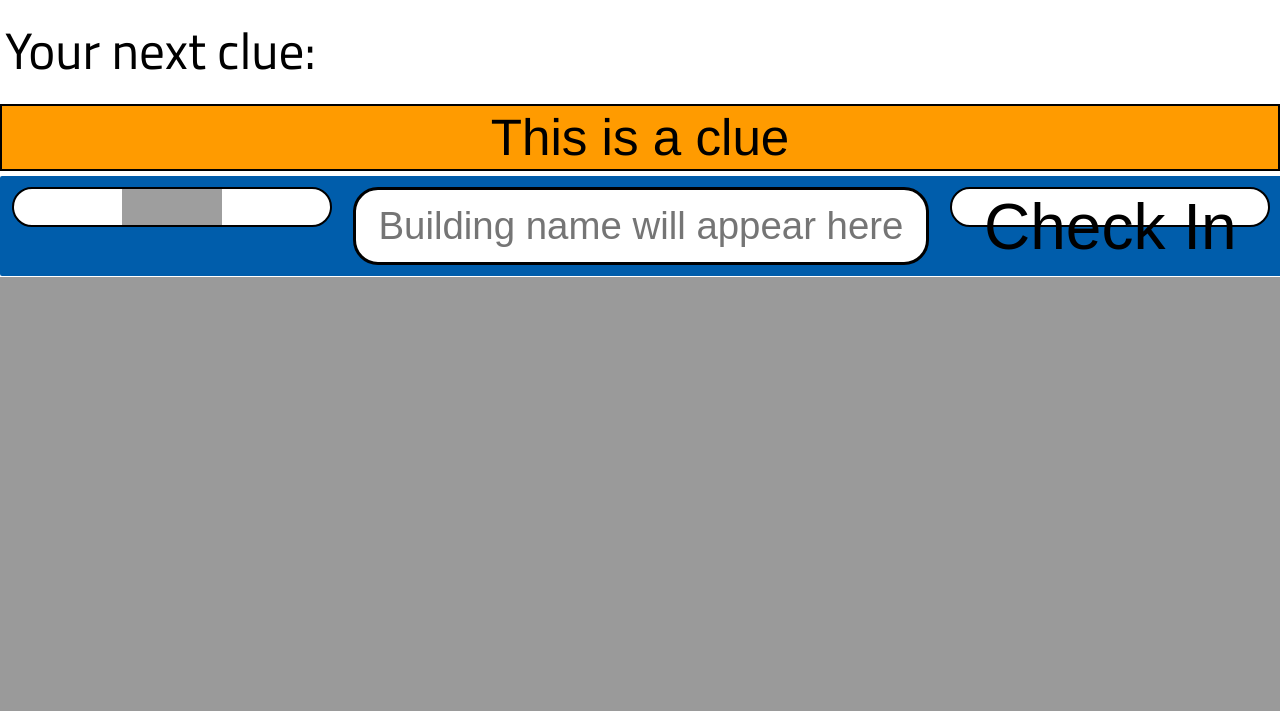
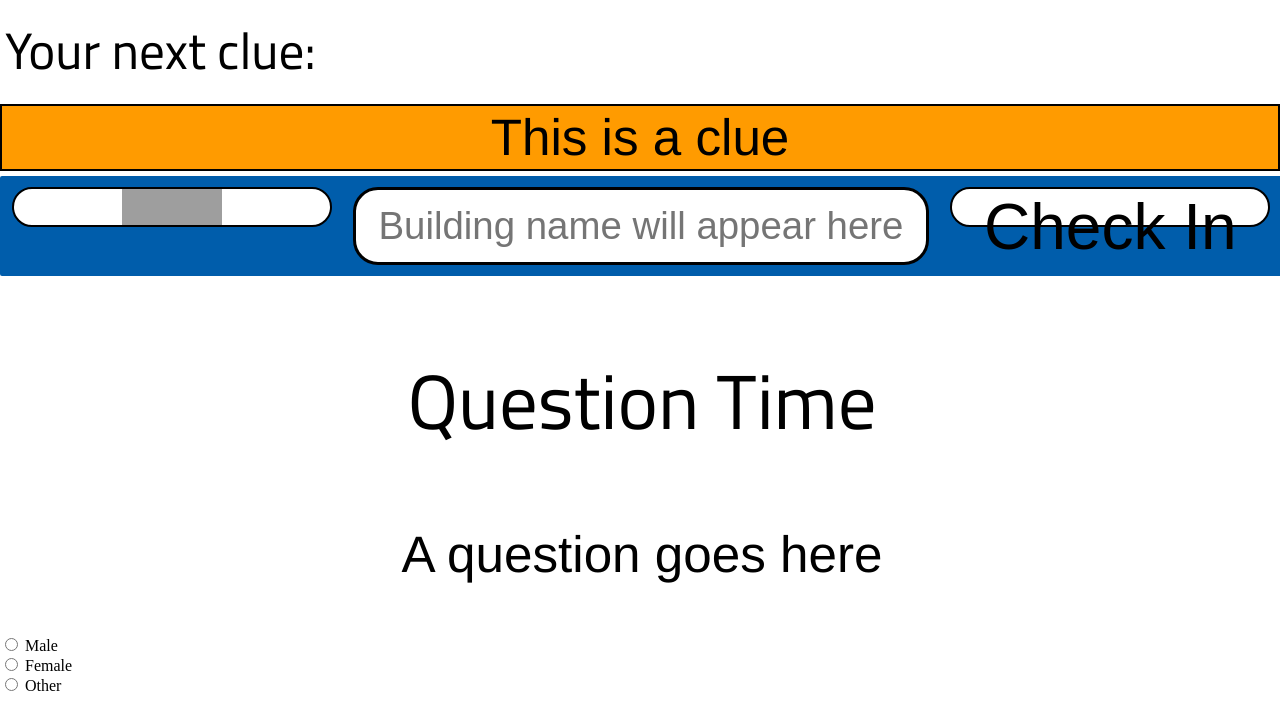
Before and after one commit to nickpap00/GroupSoftware, a PHP site: page /main.html in a window 1280 px wide. Shown: the part 807-1518 px from the top of the page. Before the commit the page ends 1084 px from the top, so only its background shows below. Run offline with PHP 8.4, Linux system fonts and the light colour scheme; some libraries are stand-ins or nearby versions; grey boxes are pictures that could not be loaded.

Commit message:
Changed qr code stuff

```diff
--- a/main.html
+++ b/main.html
@@ -1,22 +1,8 @@
 <html>
   <head>
-    <style>
-      /*
-        These are just very basic custom css for each element
-       You can change anything you see fit
-
-       I'm the greatest web page designer to ever live - Nicholas
-
-       The page is terrible but its a start and a basic layout.
-
-       Add any buttons and features you want
-      */
-
-      .body {
-        width: 100%;
-      }
-
-    </style>
+    <script src="mapCode.js"></script>
+	<script src="webPagesSourceCode\js\qr_scanner.js"></script>
+    <script src="https://maps.googleapis.com/maps/api/js?key=AIzaSyA9mz_14PT9i5meW0Ds5xAHe5nBBmaZqXQ&callback=initMap" async defer></script>
 	<link href="https://fonts.googleapis.com/css?family=Cairo&display=swap" rel="stylesheet">
   </head>
   <link rel="stylesheet" type="text/css" href="webPagesSourceCode\styles_coursework.css"></link>
@@ -45,15 +31,23 @@
     </div>
     <div class="qr_div">
       <button  id="scanbutton" class="button" onclick="document.getElementById('QR_scanner').click()"></button>
-		<input class="buildingtextbox" type=text size=16 placeholder="Building name will appear here" class=qrcode-text readonly/>
+		<input id="QR_textbox" class="buildingtextbox" type=text size=16 placeholder="Building name will appear here" class=qrcode-text readonly/>
 		<label class=qrcode-text-btn>
 		<input id="QR_scanner" type=file accept="image/*" capture=environment onchange="openQRCamera(this);" tabindex=-1></label>
-		<button class="button">Check In</button>
+		<button class="button" onclick="QR_checkin()">Check In</button>
     </div>
-    <script>
-    </script>
-    <script src="mapCode.js"></script>
-	<script src="webPagesSourceCode\js\qr_scanner.js"></script>
-    <script src="https://maps.googleapis.com/maps/api/js?key=AIzaSyA9mz_14PT9i5meW0Ds5xAHe5nBBmaZqXQ&callback=initMap" async defer></script>
+	 <!-- Popup Form to show questions when they scan a building -->
+	<div class="form-popup" id="popup_questions">
+  <form action="/action_page.php" class="form-container">
+    <h1>Question Time</h1>
+	<p>A question goes here</p>
+    <input type="radio" id="male" name="gender" value="male">
+	<label for="male">Male</label><br>
+	<input type="radio" id="female" name="gender" value="female">
+	<label for="female">Female</label><br>
+	<input type="radio" id="other" name="gender" value="other">
+	<label for="other">Other</label>
+  </form>
+</div>
   </body>
 </html>
--- a/webPagesSourceCode/game_master_homepage.php
+++ b/webPagesSourceCode/game_master_homepage.php
@@ -36,6 +36,7 @@ session_start();
 	</div>
 	<div class="route_creation">
 		<h3>Alternativley create your own routes here:</h3>
+		<input id="main_button" type="button" value="Make Route" onclick="myFunction()"/>
 	</div>
 
 	<script src="js\qr_scanner.js"></script>
```
Also changed, not shown: webPagesSourceCode/js/qr_scanner.js.
